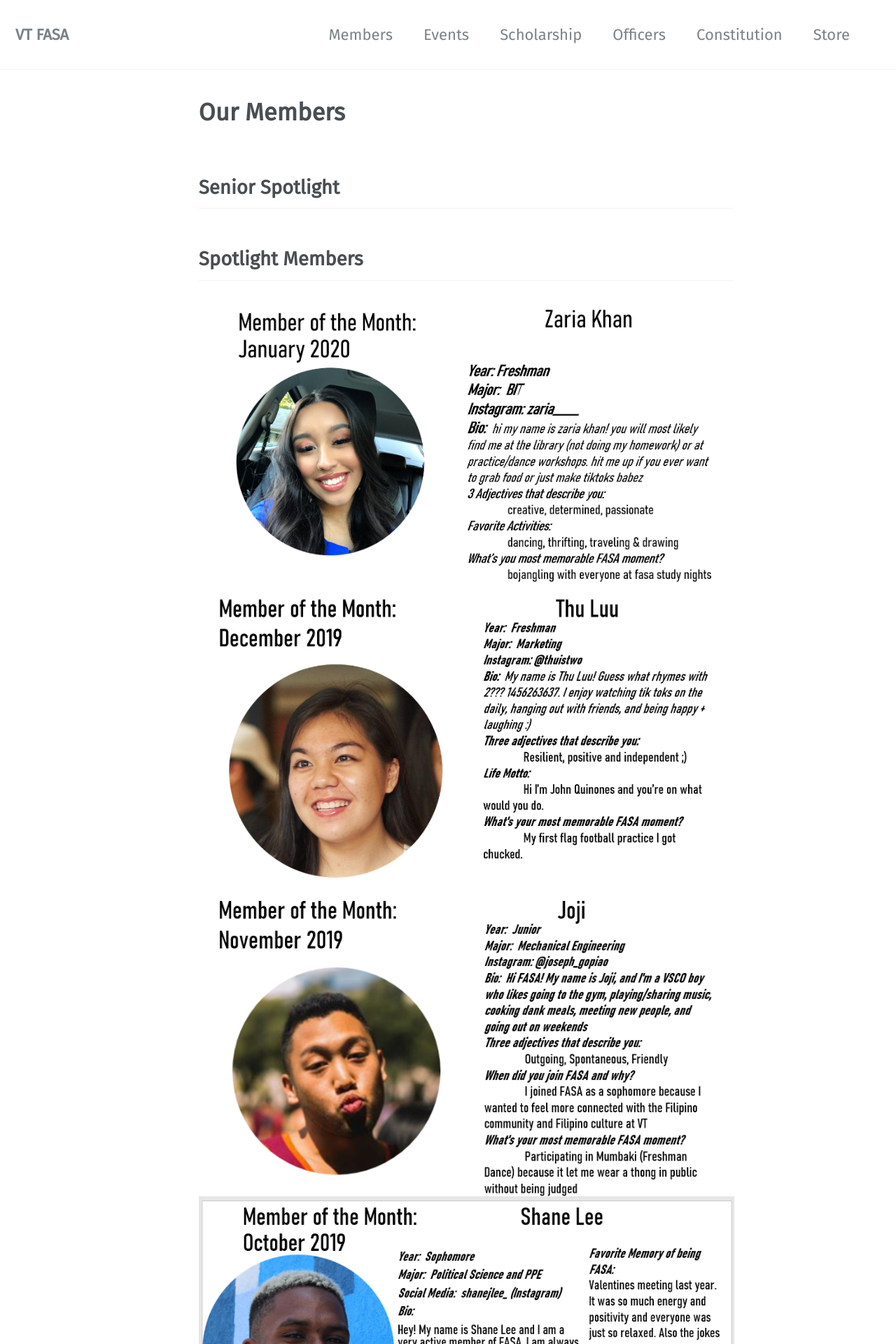
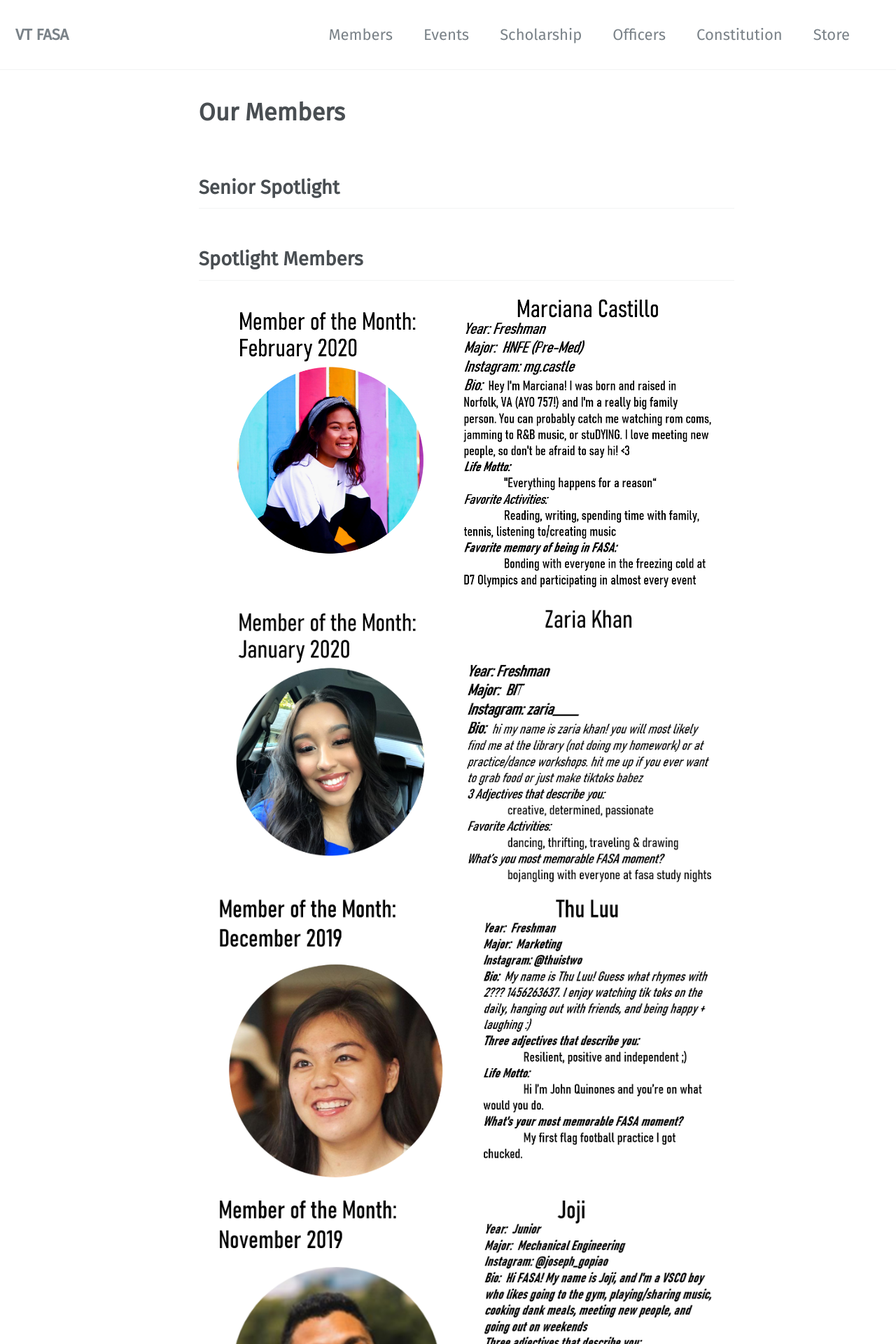
Before and after one commit to vtfasa/vtfasa.github.io, a Jekyll site: the page built from _pages/members.md, in a window 1280 px wide. Shown: the top 1920 px of the page at 70% size. Built offline with Jekyll 4.4.1, drawn with Linux system fonts in a browser that asks for light colours; some web fonts are replaced.

Commit message:
update marciana

```diff
--- a/_pages/members.md
+++ b/_pages/members.md
@@ -11,6 +11,7 @@ permalink: /members/
 
 
 ## Spotlight Members
+![image-center]({{ "/assets/images/motm/marcianaMOTM.PNG" | absolute_url }}){: .align-center}
 ![image-center]({{ "/assets/images/motm/zariaMOTM.PNG" | absolute_url }}){: .align-center}
 ![image-center]({{ "/assets/images/motm/thuMOTM.PNG" | absolute_url }}){: .align-center}
 ![image-center]({{ "/assets/images/motm/jojiMTOM.PNG" | absolute_url }}){: .align-center}
```
Also changed, not shown: assets/images/motm/marcianaMOTM.PNG (added).
